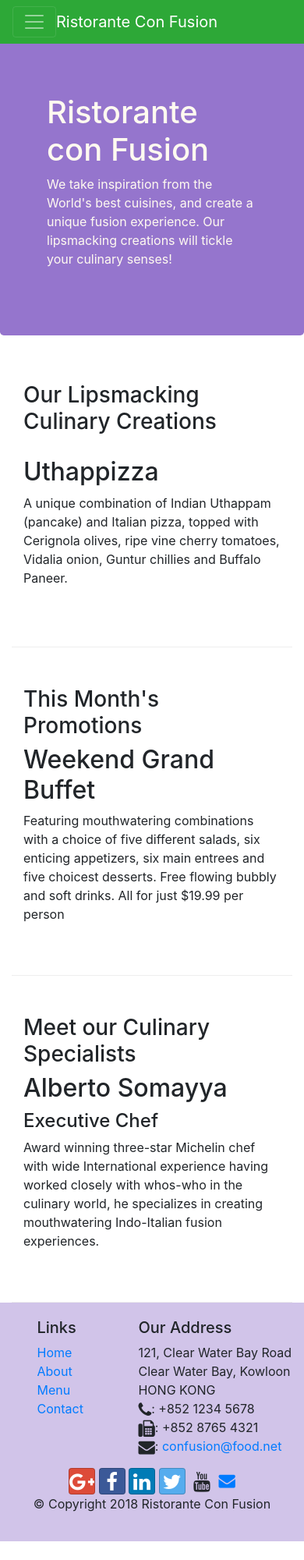
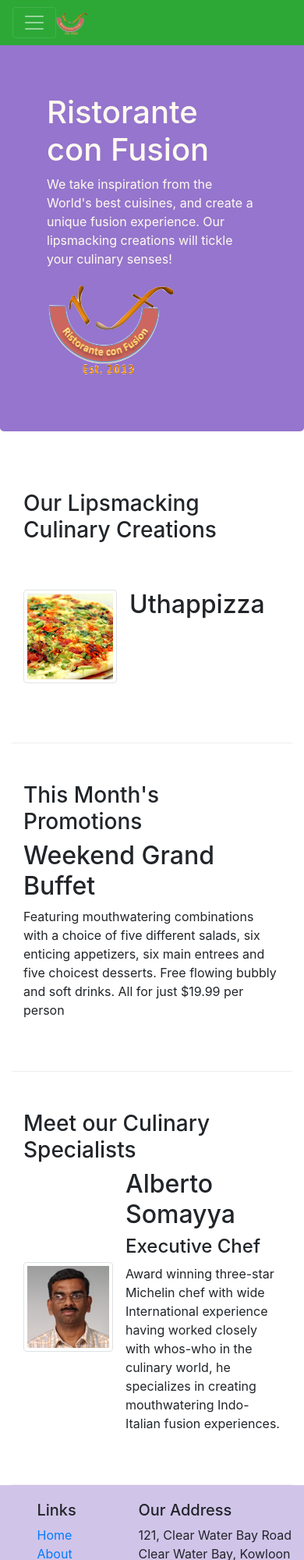
Before and after one commit to athulsankarvp/bootstrap-starter, a website: page index.html in a window 390 px wide. Shown: the top 2000 px of the page at 78% size. Before the commit the page ends 1976 px from the top, so only its background shows below. Drawn offline with nearby package versions, Linux system fonts and the light colour scheme.

Commit message:
Images and Media

```diff
--- a/index.html
+++ b/index.html
@@ -21,7 +21,7 @@
             <button class="navbar-toggler " type="button" data-toggler="collapse" data-target="#Navbar">
                 <span class="navbar-toggler-icon"></span>
             </button>
-            <a class="navbar-brand mr-auto" href="#">Ristorante Con Fusion</a>
+            <a class="navbar-brand mr-auto" href="#"><img src="img/logo.png" height="30" width="41"></a>
             <div class="collapse navbar-collapse" id="Navbar">
                 <ul class="navbar-nav mr-auto">
                     <li class="nav-items active"><a class="nav-link" href="index.html"><span
@@ -45,7 +45,8 @@
                     <p>We take inspiration from the World's best cuisines, and create a unique fusion experience. Our
                         lipsmacking creations will tickle your culinary senses!</p>
                 </div>
-                <div class="col-12 col-sm">
+                <div class="col-12 col-sm align-self-center">
+                    <img src="img/logo.png" class="img-fluid">
                 </div>
             </div>
         </div>
@@ -57,9 +58,15 @@
                 <h3>Our Lipsmacking Culinary Creations</h3>
             </div>
             <div class="col col-sm order-sm-first col-md">
-                <h2>Uthappizza</h2>
-                <p>A unique combination of Indian Uthappam (pancake) and Italian pizza, topped with Cerignola olives,
-                    ripe vine cherry tomatoes, Vidalia onion, Guntur chillies and Buffalo Paneer.</p>
+                <div class="media">
+                    <img class="d-flex mr-3 img-thumbnail align-self-center" src="img/uthappizza.png" alt="uthapizza">
+                    <div class="media-body">
+                        <h2 class="mt-0">Uthappizza</h2>
+                        <p class="d-none d-sm-block">A unique combination of Indian Uthappam (pancake) and Italian
+                            pizza, topped with Cerignola
+                            olives,ripe vine cherry tomatoes, Vidalia onion, Guntur chillies and Buffalo Paneer.</p>
+                    </div>
+                </div>
             </div>
         </div>
 
@@ -80,11 +87,17 @@
                 <h3>Meet our Culinary Specialists</h3>
             </div>
             <div class="col order-sm-first col-sm col-md">
-                <h2>Alberto Somayya</h2>
-                <h4>Executive Chef</h4>
-                <p>Award winning three-star Michelin chef with wide International experience having worked closely with
-                    whos-who in the culinary world, he specializes in creating mouthwatering Indo-Italian fusion
-                    experiences. </p>
+                <div class="media">
+                    <img class="d-flex mr-3 img-thumbnail align-self-center" src="img/alberto.png" alt="alberto">
+                    <div class="media-body">
+                        <h2>Alberto Somayya</h2>
+                        <h4>Executive Chef</h4>
+                        <p>Award winning three-star Michelin chef with wide International experience having worked
+                            closely with
+                            whos-who in the culinary world, he specializes in creating mouthwatering Indo-Italian fusion
+                            experiences. </p>
+                    </div>
+                </div>
             </div>
         </div>
     </div>
```
Also changed, not shown: aboutus.html (+3 -2 lines), contactus.html (+3 -2 lines), img/alberto.png (added), img/buffet.png (added), img/logo.png (added), img/uthappizza.png (added).
